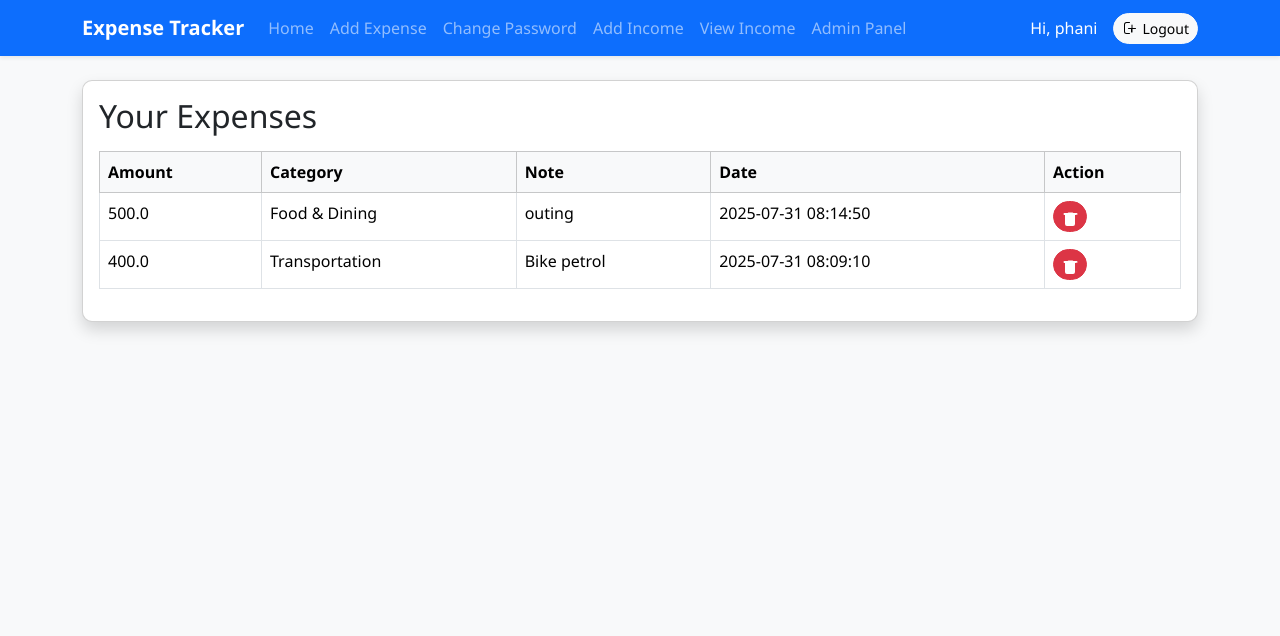
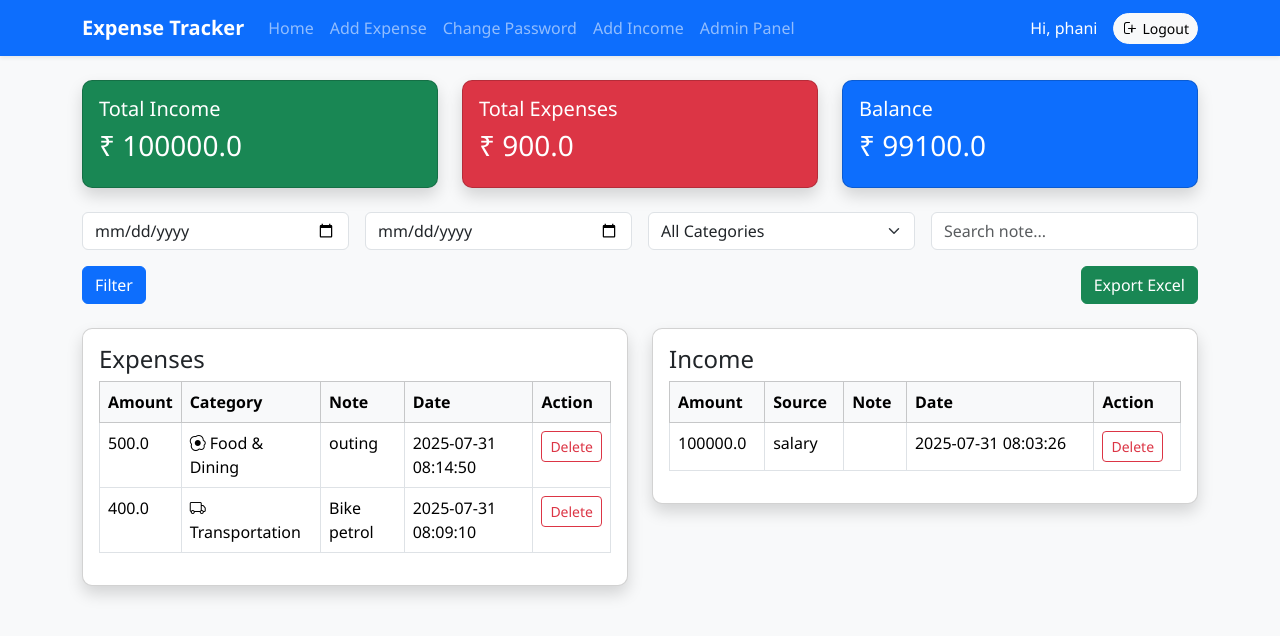
Before and after one commit to phani051/expensetracker, a Flask app: page / in a window 1280 px wide. Shown: the top 636 px of the page. Run offline with Flask 3, Linux system fonts and the light colour scheme; a user stored in the database is signed in; data comes from the database, SQL or seed files in the repository; both versions use the stored data as it was after the commit.

Commit message:
Added summary and export option

```diff
--- a/app.py
+++ b/app.py
@@ -1,8 +1,23 @@
-from flask import Flask, render_template, request, redirect, url_for, session, flash
+from flask import Flask, render_template, request, redirect, url_for, session, flash, Response, send_file
 import sqlite3
 from datetime import datetime
 from werkzeug.security import generate_password_hash, check_password_hash
 import os
+from openpyxl import Workbook
+from io import BytesIO
+
+CATEGORY_ICONS = {
+    "Food & Dining": "bi bi-egg-fried",       # food
+    "Transportation": "bi bi-truck",          # transport
+    "Housing & Utilities": "bi bi-house",     # home
+    "Health & Fitness": "bi bi-heart-pulse",  # health
+    "Entertainment": "bi bi-controller",      # entertainment
+    "Shopping": "bi bi-bag",                  # shopping
+    "Education": "bi bi-book",                # education
+    "Travel": "bi bi-airplane",               # travel
+    "Bills & EMI": "bi bi-credit-card",       # bills
+    "Miscellaneous": "bi bi-three-dots",      # misc
+}
 
 app = Flask(__name__)
 app.secret_key = "supersecretkey"  # Change this in production
@@ -73,14 +88,127 @@ def is_admin():
 
 @app.route('/')
 def index():
-    if not get_user_id():
+    if 'user_id' not in session:
         return redirect(url_for('login'))
+
+    user_id = session['user_id']
+    from_date = request.args.get('from_date')
+    to_date = request.args.get('to_date')
+    category = request.args.get('category')
+    search = request.args.get('search')
+
+    filters_expense = "user_id=?"
+    params_expense = [user_id]
+
+    if from_date:
+        filters_expense += " AND date(date) >= date(?)"
+        params_expense.append(from_date)
+    if to_date:
+        filters_expense += " AND date(date) <= date(?)"
+        params_expense.append(to_date)
+    if category:
+        filters_expense += " AND category=?"
+        params_expense.append(category)
+    if search:
+        filters_expense += " AND note LIKE ?"
+        params_expense.append(f"%{search}%")
+
+    filters_income = "user_id=?"
+    params_income = [user_id]
+    # (Optional: add similar filters for income if you want category-like fields)
 
     with sqlite3.connect(DB_NAME) as conn:
         c = conn.cursor()
-        c.execute("SELECT id, amount, category, note, date FROM expenses WHERE user_id=? ORDER BY date DESC", (session['user_id'],)),
+
+        # Expenses
+        c.execute(f"SELECT id, amount, category, note, date FROM expenses WHERE {filters_expense} ORDER BY date DESC", params_expense)
         expenses = c.fetchall()
-    return render_template('index.html', expenses=expenses)
+
+        # Income (no category filter yet, just date/search if you want to add)
+        c.execute(f"SELECT id, amount, source, note, date FROM income WHERE {filters_income} ORDER BY date DESC", params_income)
+        income = c.fetchall()
+
+        # Totals (without filters)
+        c.execute("SELECT SUM(amount) FROM expenses WHERE user_id=?", (user_id,))
+        total_expenses = c.fetchone()[0] or 0
+        c.execute("SELECT SUM(amount) FROM income WHERE user_id=?", (user_id,))
+        total_income = c.fetchone()[0] or 0
+
+        balance = total_income - total_expenses
+
+    return render_template('index.html',
+                           expenses=expenses,
+                           income=income,
+                           total_income=total_income,
+                           total_expenses=total_expenses,
+                           balance=balance,
+                           category_icons=CATEGORY_ICONS)
+
+@app.route('/export_excel')
+def export_excel():
+    if 'user_id' not in session:
+        return redirect(url_for('login'))
+
+    user_id = session['user_id']
+    from_date = request.args.get('from_date')
+    to_date = request.args.get('to_date')
+    category = request.args.get('category')
+    search = request.args.get('search')
+
+    # Build filters for expenses
+    filters_expense = "user_id=?"
+    params_expense = [user_id]
+
+    if from_date:
+        filters_expense += " AND date(date) >= date(?)"
+        params_expense.append(from_date)
+    if to_date:
+        filters_expense += " AND date(date) <= date(?)"
+        params_expense.append(to_date)
+    if category:
+        filters_expense += " AND category=?"
+        params_expense.append(category)
+    if search:
+        filters_expense += " AND note LIKE ?"
+        params_expense.append(f"%{search}%")
+
+    # Query expenses
+    with sqlite3.connect(DB_NAME) as conn:
+        c = conn.cursor()
+        c.execute(f"SELECT amount, category, note, date FROM expenses WHERE {filters_expense} ORDER BY date DESC", params_expense)
+        expenses = c.fetchall()
+
+        # Query income (apply only date/search filters if you want symmetry)
+        c.execute("SELECT amount, source, note, date FROM income WHERE user_id=? ORDER BY date DESC", (user_id,))
+        income = c.fetchall()
+
+    # Create workbook
+    wb = Workbook()
+
+    # Expenses Sheet
+    ws_exp = wb.active
+    ws_exp.title = "Expenses"
+    ws_exp.append(["Amount", "Category", "Note", "Date"])
+    for row in expenses:
+        ws_exp.append(row)
+
+    # Income Sheet
+    ws_inc = wb.create_sheet(title="Income")
+    ws_inc.append(["Amount", "Source", "Note", "Date"])
+    for row in income:
+        ws_inc.append(row)
+
+    # Save to memory
+    output = BytesIO()
+    wb.save(output)
+    output.seek(0)
+
+    return send_file(
+        output,
+        as_attachment=True,
+        download_name="expenses_income.xlsx",
+        mimetype="application/vnd.openxmlformats-officedocument.spreadsheetml.sheet"
+    )
 
 @app.route('/add', methods=['GET', 'POST'])
 def add_expense():
@@ -198,7 +326,7 @@ def add_income():
             conn.commit()
 
         flash('Income added successfully!')
-        return redirect(url_for('view_income'))
+        return redirect(url_for('index'))
 
     return render_template('add_income.html')
 
@@ -214,33 +342,33 @@ def view_income():
 
     return render_template('view_income.html', income=income_data)
 
-@app.route('/delete_expense/<int:expense_id>', methods=['POST'])
-def delete_expense(expense_id):
+@app.route('/delete_expense/<int:id>')
+def delete_expense(id):
     if 'user_id' not in session:
         return redirect(url_for('login'))
 
     with sqlite3.connect(DB_NAME) as conn:
         c = conn.cursor()
-        # Ensure user can delete only their own expense
-        c.execute("DELETE FROM expenses WHERE id = ? AND user_id = ?", (expense_id, session['user_id']))
+        # Delete only if belongs to current user
+        c.execute("DELETE FROM expenses WHERE id=? AND user_id=?", (id, session['user_id']))
         conn.commit()
 
-    flash('Expense deleted successfully!')
+    flash('Expense deleted!')
     return redirect(url_for('index'))
 
-@app.route('/delete_income/<int:income_id>', methods=['POST'])
-def delete_income(income_id):
+@app.route('/delete_income/<int:id>')
+def delete_income(id):
     if 'user_id' not in session:
         return redirect(url_for('login'))
 
     with sqlite3.connect(DB_NAME) as conn:
         c = conn.cursor()
-        # Ensure user can delete only their own income
-        c.execute("DELETE FROM income WHERE id = ? AND user_id = ?", (income_id, session['user_id']))
+        # Delete only if belongs to current user
+        c.execute("DELETE FROM income WHERE id=? AND user_id=?", (id, session['user_id']))
         conn.commit()
 
-    flash('Income deleted successfully!')
-    return redirect(url_for('view_income'))
+    flash('Income deleted!')
+    return redirect(url_for('index'))
 
 
 
--- a/templates/base.html
+++ b/templates/base.html
@@ -5,6 +5,7 @@
     <!-- Bootstrap 5 -->
     <link href="https://cdn.jsdelivr.net/npm/bootstrap@5.3.2/dist/css/bootstrap.min.css" rel="stylesheet">
     <link rel="stylesheet" href="{{ url_for('static', filename='style.css') }}">
+    <link rel="stylesheet" href="https://cdn.jsdelivr.net/npm/bootstrap-icons@1.10.5/font/bootstrap-icons.css">
 </head>
 <body class="bg-light">
 
@@ -26,7 +27,7 @@
           <li class="nav-item"><a class="nav-link" href="{{ url_for('add_expense') }}">Add Expense</a></li>
           <li class="nav-item"><a class="nav-link" href="{{ url_for('change_password') }}">Change Password</a></li>
           <li class="nav-item"><a class="nav-link" href="{{ url_for('add_income') }}">Add Income</a></li>
-          <li class="nav-item"><a class="nav-link" href="{{ url_for('view_income') }}">View Income</a></li>
+
           {% if session.get('is_admin') == 1 %}
             <li class="nav-item"><a class="nav-link" href="{{ url_for('admin_panel') }}">Admin Panel</a></li>
           {% endif %}
--- a/templates/index.html
+++ b/templates/index.html
@@ -1,7 +1,79 @@
 {% extends "base.html" %}
 {% block content %}
+
+<!-- Summary Cards -->
+<div class="row mb-4">
+  <div class="col-md-4">
+    <div class="card text-bg-success shadow">
+      <div class="card-body">
+        <h5>Total Income</h5>
+        <h3>₹ {{ total_income }}</h3>
+      </div>
+    </div>
+  </div>
+  <div class="col-md-4">
+    <div class="card text-bg-danger shadow">
+      <div class="card-body">
+        <h5>Total Expenses</h5>
+        <h3>₹ {{ total_expenses }}</h3>
+      </div>
+    </div>
+  </div>
+  <div class="col-md-4">
+    <div class="card text-bg-primary shadow">
+      <div class="card-body">
+        <h5>Balance</h5>
+        <h3>₹ {{ balance }}</h3>
+      </div>
+    </div>
+  </div>
+</div>
+
+<!-- Filter & Export -->
+<form method="GET" action="{{ url_for('index') }}" class="row g-3 mb-4">
+  <!-- Date From -->
+  <div class="col-md-3">
+    <input type="date" name="from_date" value="{{ request.args.get('from_date', '') }}" class="form-control">
+  </div>
+
+  <!-- Date To -->
+  <div class="col-md-3">
+    <input type="date" name="to_date" value="{{ request.args.get('to_date', '') }}" class="form-control">
+  </div>
+
+  <!-- Category Filter -->
+  <div class="col-md-3">
+    <select name="category" class="form-select">
+      <option value="">All Categories</option>
+      {% for cat in category_icons.keys() %}
+      <option value="{{ cat }}" {% if request.args.get('category')==cat %}selected{% endif %}>{{ cat }}</option>
+      {% endfor %}
+    </select>
+  </div>
+
+  <!-- Search Note -->
+  <div class="col-md-3">
+    <input type="text" name="search" placeholder="Search note..." value="{{ request.args.get('search', '') }}"
+      class="form-control">
+  </div>
+
+  <!-- Buttons -->
+  <div class="col-md-12 d-flex justify-content-between">
+    <button type="submit" class="btn btn-primary">Filter</button>
+    <a href="{{ url_for('export_excel',
+                    from_date=request.args.get('from_date',''),
+                    to_date=request.args.get('to_date',''),
+                    category=request.args.get('category',''),
+                    search=request.args.get('search','')) }}" class="btn btn-success">Export Excel</a>
+  </div>
+</form>
+
+<!-- Expenses & Income Tables -->
+<div class="row">
+  <!-- Expenses Table -->
+  <div class="col-md-6 mb-4">
     <div class="card shadow p-3">
-  <h2 class="mb-3">Your Expenses</h2>
+      <h4>Expenses</h4>
       <table class="table table-bordered table-hover">
         <thead class="table-light">
           <tr>
@@ -16,22 +88,54 @@
           {% for exp in expenses %}
           <tr>
             <td>{{ exp[1] }}</td>
-      <td>{{ exp[2] }}</td>
+            <td>
+              <i class="{{ category_icons.get(exp[2], 'bi bi-three-dots') }}"></i>
+              {{ exp[2] }}
+            </td>
             <td>{{ exp[3] }}</td>
             <td>{{ exp[4] }}</td>
             <td>
-        <form action="{{ url_for('delete_expense', expense_id=exp[0]) }}" method="post" style="display:inline;">
-          <button type="submit" class="btn btn-sm btn-danger rounded-pill">
-            <svg xmlns="http://www.w3.org/2000/svg" width="16" height="16" fill="currentColor" class="bi bi-trash" viewBox="0 0 16 16">
-              <path d="M5.5 5.5a.5.5 0 0 1 .5-.5h4a.5.5 0 0 1 .5.5v7a.5.5 0 0 1-1 0V6H6v6.5a.5.5 0 0 1-1 0v-7z"/>
-              <path fill-rule="evenodd" d="M14.5 3a1 1 0 0 1-1 1H13v9a2 2 0 0 1-2 2H5a2 2 0 0 1-2-2V4h-.5a1 1 0 0 1 0-2h3.1a1 1 0 0 1 .9-.6h4a1 1 0 0 1 .9.6h3.1a1 1 0 0 1 0 2H14.5z"/>
-            </svg>
-          </button>
-        </form>
+              <a href="{{ url_for('delete_expense', id=exp[0]) }}" class="btn btn-sm btn-outline-danger"
+                onclick="return confirm('Delete this expense?')">Delete</a>
             </td>
           </tr>
           {% endfor %}
         </tbody>
       </table>
     </div>
+  </div>
+
+  <!-- Income Table -->
+  <div class="col-md-6 mb-4">
+    <div class="card shadow p-3">
+      <h4>Income</h4>
+      <table class="table table-bordered table-hover">
+        <thead class="table-light">
+          <tr>
+            <th>Amount</th>
+            <th>Source</th>
+            <th>Note</th>
+            <th>Date</th>
+            <th>Action</th>
+          </tr>
+        </thead>
+        <tbody>
+          {% for inc in income %}
+          <tr>
+            <td>{{ inc[1] }}</td>
+            <td>{{ inc[2] }}</td>
+            <td>{{ inc[3] }}</td>
+            <td>{{ inc[4] }}</td>
+            <td>
+              <a href="{{ url_for('delete_income', id=inc[0]) }}" class="btn btn-sm btn-outline-danger"
+                onclick="return confirm('Delete this income?')">Delete</a>
+            </td>
+          </tr>
+          {% endfor %}
+        </tbody>
+      </table>
+    </div>
+  </div>
+</div>
+
 {% endblock %}
```
Also changed, not shown: templates/add_expense.html (+14 -1 lines), expenses.db. Lines whose indentation alone changed are shown as unchanged.
